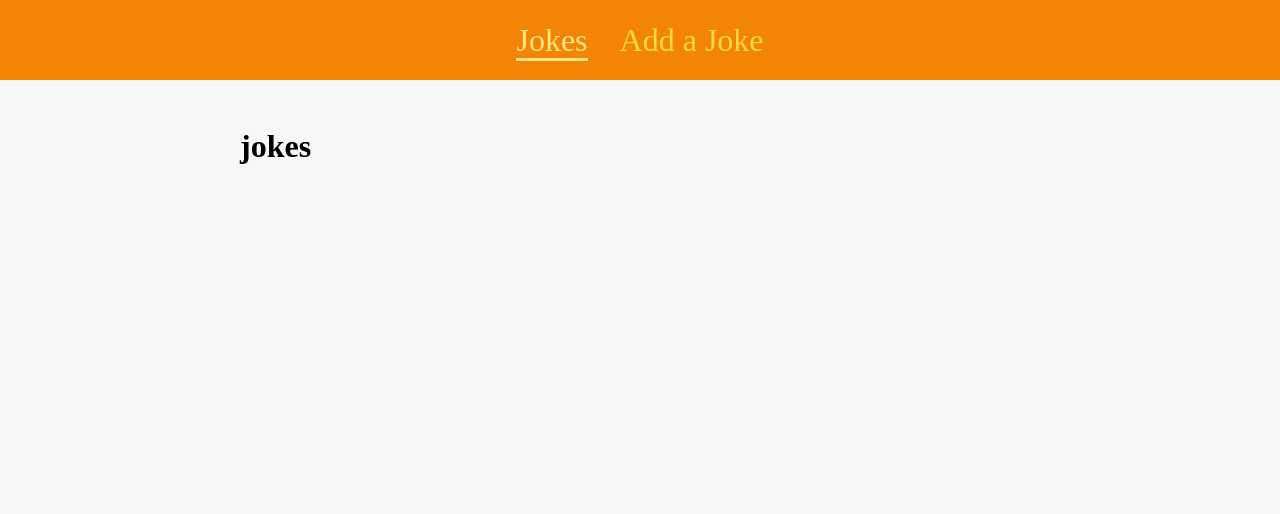
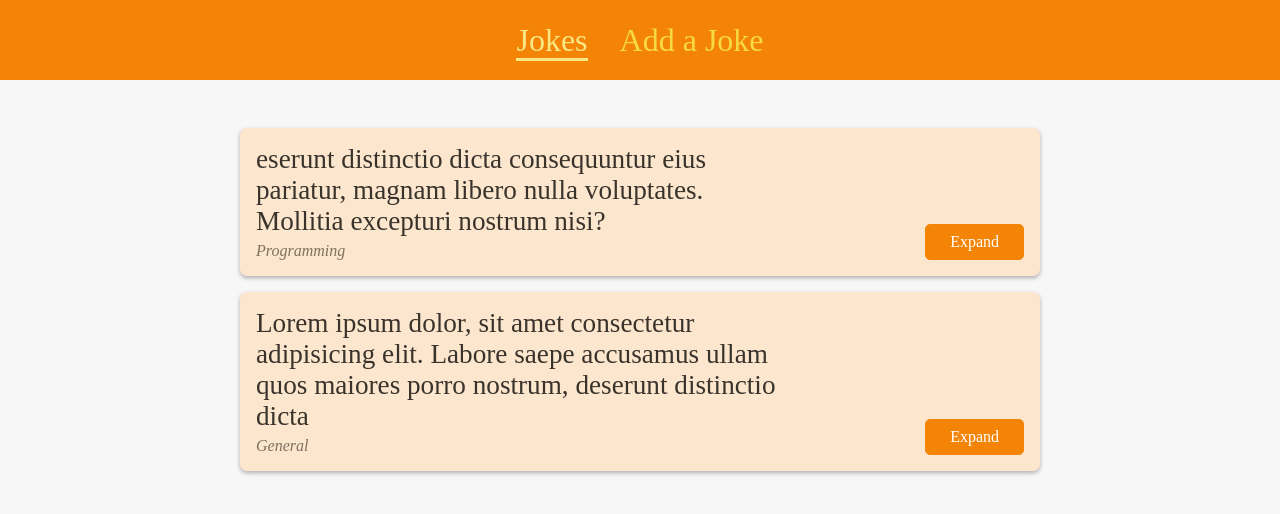
Before and after one commit to AndreyEmelianov/Jokes-Project-React-Router, a React (Create React App) app: page /jokes in a window 1280 px wide. Shown: the top 514 px of the page. Built offline with nearby package versions, Linux system fonts and the light colour scheme; the HTML template or start-up script is replaced by a standard one; a web font is replaced by a local one.

Commit message:
добавил хардкодет шутки для отображения их в списке и добавил отображения формы для добавления новой шутки

```diff
--- a/src/components/UI/Card.js
+++ b/src/components/UI/Card.js
@@ -1,7 +1,7 @@
 import styles from './Card.module.css';
 
 const Card = (props) => {
-  return <div className={styles.card}>{props.children}</div>;
+	return <div className={styles.card}>{props.children}</div>;
 };
 
 export default Card;
--- a/src/components/jokes/JokeItem.js
+++ b/src/components/jokes/JokeItem.js
@@ -9,7 +9,7 @@
 				</blockquote>
 				<figcaption>{props.topic}</figcaption>
 			</figure>
-      <a className='btn'>Expand</a>
+			<a className="btn">Expand</a>
 		</li>
 	);
 };
--- a/src/pages/AddJoke.js
+++ b/src/pages/AddJoke.js
@@ -1,7 +1,11 @@
-import React from 'react';
+import JokeForm from '../components/jokes/JokeForm';
 
 const AddJoke = () => {
-	return <h1>AddJoke</h1>;
+	const addJokeHandler = (jokeData) => {
+		console.log(jokeData);
+	};
+
+	return <JokeForm onAddJoke={addJokeHandler} />;
 };
 
 export default AddJoke;
--- a/src/pages/Jokes.js
+++ b/src/pages/Jokes.js
@@ -1,7 +1,20 @@
-import React from 'react';
+import JokeList from '../components/jokes/JokeList';
+
+const DUMMY_JOKES = [
+	{
+		id: 'j1',
+		topic: 'Programming',
+		text: 'eserunt distinctio dicta consequuntur eius pariatur, magnam libero nulla voluptates. Mollitia excepturi nostrum nisi?',
+	},
+	{
+		id: 'j2',
+		topic: 'General',
+		text: 'Lorem ipsum dolor, sit amet consectetur adipisicing elit. Labore saepe accusamus ullam quos maiores porro nostrum, deserunt distinctio dicta ',
+	},
+];
 
 const Jokes = () => {
-	return <h1>jokes</h1>;
+	return <JokeList jokes={DUMMY_JOKES} />;
 };
 
 export default Jokes;
```
Also changed, not shown: src/components/jokes/JokeForm.js (+6 -6 lines), src/components/jokes/JokeList.js (+1 -6 lines). Lines whose indentation alone changed are shown as unchanged.
